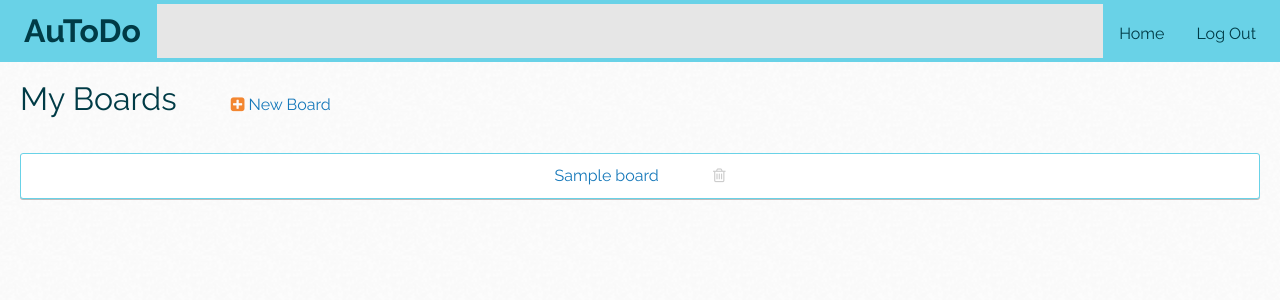
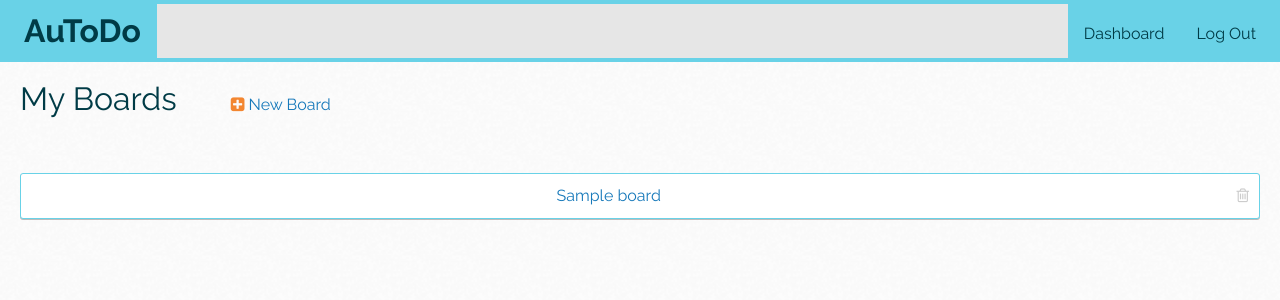
Before and after one commit to emilyp13/autodo, a Rails app: page /boards in a window 1280 px wide. Shown: the top 300 px of the page. Run offline with Rails 7, Linux system fonts and the light colour scheme; a user stored in the database is signed in; tables that the repository leaves empty hold one stand-in row (values such as "Sample post"); style sheets or scripts are compiled from the project's sources; some libraries are stand-ins or nearby versions.

Commit message:
added kanban and custom templates for a board and styled dashboard

```diff
--- a/app/assets/stylesheets/application.scss
+++ b/app/assets/stylesheets/application.scss
@@ -76,7 +76,6 @@
 }
 
 .board-icon {
-  padding-right: 50px;
   color: $buttons;
 }
 
--- a/app/assets/stylesheets/board_list.scss
+++ b/app/assets/stylesheets/board_list.scss
@@ -26,3 +26,15 @@
 .board-trash {
   padding-left: 50px;
 }
+
+.board {
+  margin-top: 20px;
+}
+
+.board-icon-div {
+  float: left;
+}
+
+.board-trash-div {
+  float: right;
+}
--- a/app/controllers/boards_controller.rb
+++ b/app/controllers/boards_controller.rb
@@ -22,6 +22,8 @@
     if @board.save
       if @board.category == "calendar"
         List.generate_calendar(Date.today, @board.id)
+      elsif @board.category == "kanban"
+        List.generate_kanban(@board.id)
       end
       redirect_to root_path
     else
--- a/app/models/board.rb
+++ b/app/models/board.rb
@@ -5,7 +5,7 @@
   belongs_to :user
 
   validates :title, presence: true
-  validates_inclusion_of :category, in: ["calendar", "kanban"]
+  validates_inclusion_of :category, in: ["calendar", "kanban", "custom"]
 
   def self.check_today(board)
     first_list_date = board.lists.first.title.to_datetime
--- a/app/models/list.rb
+++ b/app/models/list.rb
@@ -13,4 +13,10 @@
       i += 1
     end
   end
+
+  def self.generate_kanban(board_id)
+    List.create(title: "To Do", board_id: board_id)
+    List.create(title: "In Progress", board_id: board_id)
+    List.create(title: "Completed", board_id: board_id)
+  end
 end
--- a/app/views/boards/_form.html.erb
+++ b/app/views/boards/_form.html.erb
@@ -5,6 +5,8 @@
     <%= f.label :category, "Calendar" %>
     <%= f.radio_button :category, "kanban"  %>
     <%= f.label :category, "Kanban"  %>
+    <%= f.radio_button :category, "custom"  %>
+    <%= f.label :category, "Custom"  %>
   </div>
   <%= f.submit%>
 <% end %>
--- a/app/views/boards/index.html.erb
+++ b/app/views/boards/index.html.erb
@@ -7,19 +7,23 @@
   </span>
 </div>
 <div >
-  <div class="row">
   <% @boards.each do |board| %>
     <div class="small-4 columns">
       <div class="board">
+        <span class="board-icon-div">
           <% if board.category == "calendar" %>
             <i class="board-icon fa fa-calendar"></i>
           <% elsif board.category == "kanban" %>
             <i class="board-icon fa fa-tasks"></i>
+          <% elsif board.category == "custom" %>
+            <i class="board-icon fa fa-user"></i>
           <% end %>
+        </span>
         <span class="board-title"><%= link_to board.title, board_path(board)%></span>
+        <span class="board-trash-div">
           <%= link_to "", board, method: :delete, data: { confirm: 'Are you sure?' }, class: "board-trash fa fa-trash-o" %>
+        </span>
       </div>
     </div>
   <% end %>
 </div>
-</div>
--- a/app/views/layouts/application.html.erb
+++ b/app/views/layouts/application.html.erb
@@ -33,7 +33,7 @@
       </div>
       <div class="top-bar-right">
         <ul class="menu">
-          <li><%= link_to "Home", boards_path %></li>
+          <li><%= link_to "Dashboard", boards_path %></li>
           <% if user_signed_in? %>
           <li><%= link_to "Log Out", destroy_user_session_path, :method => :delete %></li>
           <% else %>
```
Lines whose indentation alone changed are shown as unchanged.
